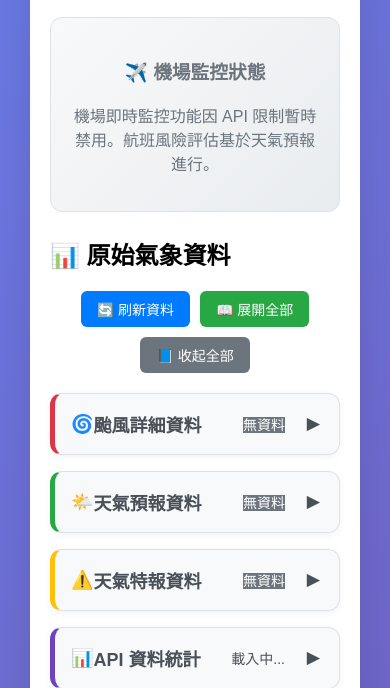
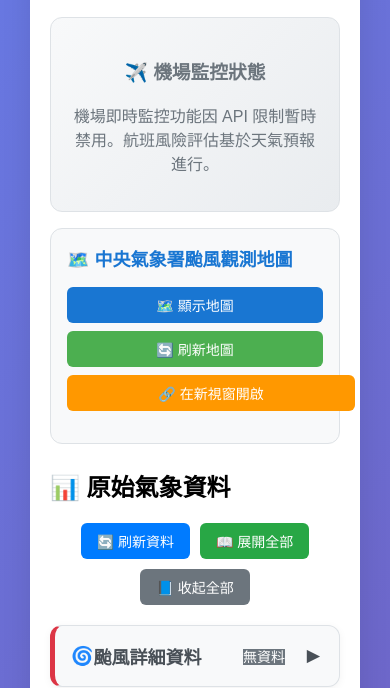
Before and after one commit to leepoweii/typhoon-weather-monitor, a FastAPI app: page / in a window 390 px wide. Shown: the part 395-1083 px from the top of the page. Run offline with FastAPI, Linux system fonts and the light colour scheme; data that the repository does not hold is empty.

Commit message:
新增中央氣象署颱風觀測地圖 iframe 整合
- 在儀表板新增颱風觀測地圖區塊
- 嵌入中央氣象署官方颱風觀測地圖 (https://app.cwa.gov.tw/web/obsmap/typhoon.html)
- 新增地圖控制功能：
  - 顯示/隱藏地圖切換按鈕
  - 地圖刷新按鈕
  - 在新視窗開啟外部連結
- 實作延遲載入提升頁面效能
- 新增響應式設計支援行動裝置
- 優化視覺設計與使用者體驗

功能特色：
- 官方颱風路徑與觀測資料視覺化
- 與原始資料完美整合
- 支援桌面與行動裝置瀏覽
- 智能載入機制節省頻寬

```diff
--- a/templates/base.html
+++ b/templates/base.html
@@ -156,6 +156,37 @@
             margin: 24px 0; border-radius: 1px;
         }
 
+        /* Typhoon Map Section */
+        .typhoon-map-section {
+            margin: 24px 0; background: #f8f9fa; border-radius: 12px;
+            padding: 20px; border: 1px solid #dee2e6;
+        }
+        .typhoon-map-section h2 {
+            margin-top: 0; margin-bottom: 16px; color: #1976d2;
+        }
+        .map-controls {
+            display: flex; gap: 10px; margin-bottom: 16px; flex-wrap: wrap;
+        }
+        .map-controls button, .map-controls a {
+            padding: 8px 16px; border: none; border-radius: 6px; cursor: pointer;
+            font-size: 14px; transition: all 0.3s ease; font-weight: 500;
+            text-decoration: none; display: inline-flex; align-items: center;
+        }
+        .map-toggle-btn { background: #1976d2; color: white; }
+        .map-toggle-btn:hover { background: #1565c0; }
+        .map-toggle-btn.active { background: #d32f2f; }
+        .map-refresh-btn { background: #4caf50; color: white; }
+        .map-refresh-btn:hover { background: #45a049; }
+        .map-external-btn { background: #ff9800; color: white; }
+        .map-external-btn:hover { background: #f57c00; text-decoration: none; }
+        .map-container {
+            border-radius: 8px; overflow: hidden; box-shadow: 0 4px 12px rgba(0,0,0,0.1);
+            border: 1px solid #e0e0e0; background: white;
+        }
+        .map-container iframe {
+            width: 100%; border: none; display: block;
+        }
+
         /* Data states */
         .no-data {
             color: #718096; font-style: italic; text-align: center;
@@ -190,6 +221,25 @@
             .data-grid { grid-template-columns: 1fr; }
             .data-controls { justify-content: center; }
             .typhoon-header { flex-direction: column; align-items: flex-start; gap: 10px; }
+
+            /* Mobile typhoon map adjustments */
+            .typhoon-map-section { margin: 16px 0; padding: 16px; }
+            .map-controls {
+                flex-direction: column; gap: 8px;
+            }
+            .map-controls button, .map-controls a {
+                width: 100%; justify-content: center;
+            }
+            .map-container iframe {
+                height: 400px; /* Reduce height on mobile */
+            }
+        }
+
+        @media (max-width: 480px) {
+            .typhoon-map-section h2 { font-size: 18px; }
+            .map-container iframe {
+                height: 300px; /* Further reduce on very small screens */
+            }
         }
     </style>
 </head>
--- a/templates/dashboard.html
+++ b/templates/dashboard.html
@@ -12,6 +12,28 @@
 <div class="disabled-notice">
     <h3>✈️ 機場監控狀態</h3>
     <p>機場即時監控功能因 API 限制暫時禁用。航班風險評估基於天氣預報進行。</p>
+</div>
+
+<!-- 中央氣象署颱風觀測地圖 -->
+<div class="typhoon-map-section">
+    <h2>🗺️ 中央氣象署颱風觀測地圖</h2>
+    <div class="map-controls">
+        <button onclick="toggleMap()" class="map-toggle-btn" id="mapToggleBtn">🗺️ 顯示地圖</button>
+        <button onclick="refreshMap()" class="map-refresh-btn">🔄 刷新地圖</button>
+        <a href="https://app.cwa.gov.tw/web/obsmap/typhoon.html" target="_blank" class="map-external-btn">🔗 在新視窗開啟</a>
+    </div>
+    <div class="map-container" id="mapContainer" style="display: none;">
+        <iframe id="typhoonMap"
+                src="https://app.cwa.gov.tw/web/obsmap/typhoon.html"
+                width="100%"
+                height="600"
+                frameborder="0"
+                scrolling="auto"
+                loading="lazy"
+                title="中央氣象署颱風觀測地圖">
+            <p>您的瀏覽器不支援 iframe。請 <a href="https://app.cwa.gov.tw/web/obsmap/typhoon.html" target="_blank">點擊這裡</a> 在新視窗開啟颱風觀測地圖。</p>
+        </iframe>
+    </div>
 </div>
 
 <!-- 原始氣象資料區塊 -->
@@ -662,6 +684,61 @@
         if (risk.includes('中風險')) return 'medium';
         return 'low';
     }
+
+    // Typhoon Map Functions
+    function toggleMap() {
+        const mapContainer = document.getElementById('mapContainer');
+        const toggleBtn = document.getElementById('mapToggleBtn');
+
+        if (mapContainer.style.display === 'none') {
+            mapContainer.style.display = 'block';
+            toggleBtn.textContent = '🗺️ 隱藏地圖';
+            toggleBtn.classList.add('active');
+
+            // 延遲載入 iframe 以提升性能
+            const iframe = document.getElementById('typhoonMap');
+            if (!iframe.src || iframe.src === 'about:blank') {
+                iframe.src = 'https://app.cwa.gov.tw/web/obsmap/typhoon.html';
+            }
+        } else {
+            mapContainer.style.display = 'none';
+            toggleBtn.textContent = '🗺️ 顯示地圖';
+            toggleBtn.classList.remove('active');
+        }
+    }
+
+    function refreshMap() {
+        const iframe = document.getElementById('typhoonMap');
+        const refreshBtn = document.querySelector('.map-refresh-btn');
+
+        refreshBtn.textContent = '⏳ 更新中...';
+        refreshBtn.disabled = true;
+
+        // 強制重新載入 iframe
+        const currentSrc = iframe.src;
+        iframe.src = 'about:blank';
+
+        setTimeout(() => {
+            iframe.src = currentSrc + '?t=' + new Date().getTime(); // 加入時間戳避免快取
+
+            iframe.onload = () => {
+                refreshBtn.textContent = '✅ 已更新';
+                setTimeout(() => {
+                    refreshBtn.textContent = '🔄 刷新地圖';
+                    refreshBtn.disabled = false;
+                }, 2000);
+            };
+
+            // 如果載入失敗的備用方案
+            setTimeout(() => {
+                if (refreshBtn.disabled) {
+                    refreshBtn.textContent = '🔄 刷新地圖';
+                    refreshBtn.disabled = false;
+                }
+            }, 10000);
+        }, 500);
+    }
+
     // 每30秒更新一次
     updateData();
     setInterval(updateData, 30000);
```
